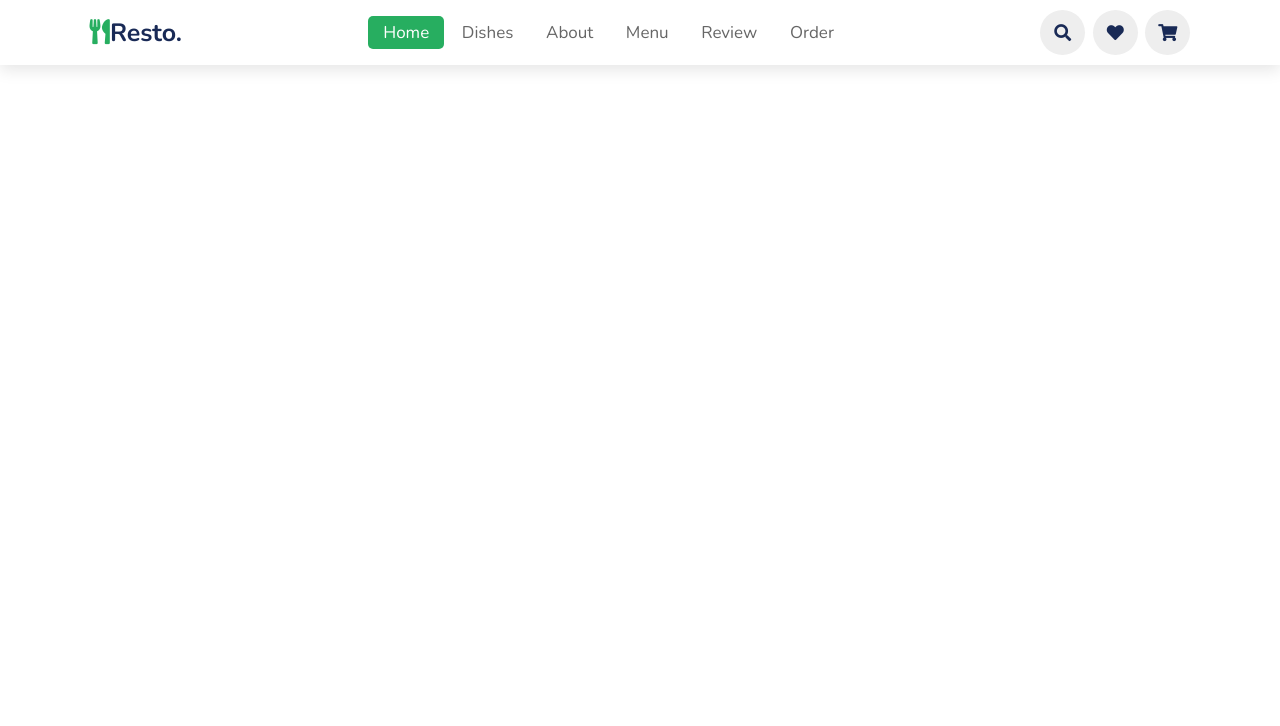
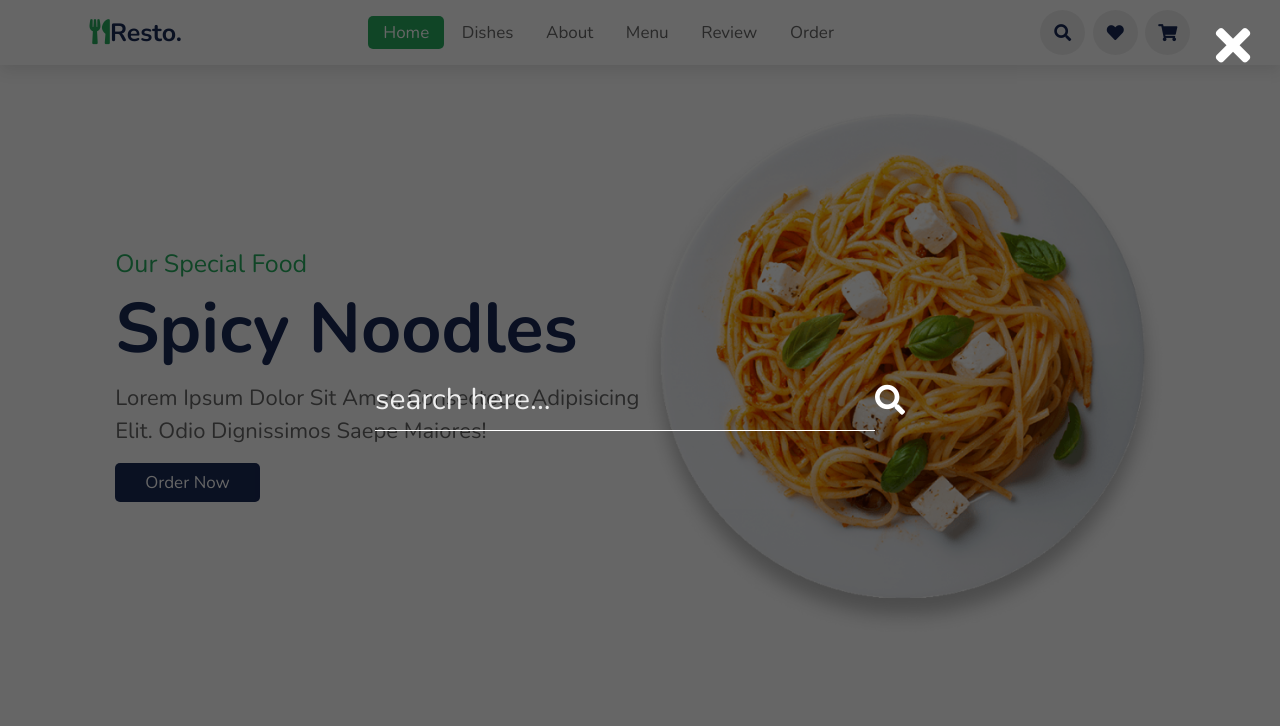
Before and after one commit to Ibrahim-K98han/food_website, a plain HTML site: page index.html in a window 1280 px wide. Both pictures are taken after a click on the icon 1062 px from the left and 32 px from the top of the page. Shown: the top 726 px of the page. Drawn offline with nearby package versions, Linux system fonts and the light colour scheme.

Commit message:
body added

```diff
--- a/css/style.css
+++ b/css/style.css
@@ -25,6 +25,26 @@ html{
     scroll-behavior: smooth;
 }
 
+section{
+    padding: 2rem 9%;
+}
+section:nth-child(even){
+    background: #eee;
+}
+.btn{
+    margin-top: 1rem;
+    display: inline-block;
+    font-size: 1.7rem;
+    color: #fff;
+    background: var(--balck);
+    border-radius: .5rem;
+    cursor: pointer;
+    padding: .8rem 3rem;
+}
+.btn:hover{
+    background: var(--green);
+    letter-spacing: .1rem;
+}
 header{
     position: fixed;
     top: 0;
@@ -82,14 +102,79 @@ header .icons a:hover{
 header .icons #menu-bars{
     display: none;
 }
-
-
-
-
-
-
-
-
+#search-form{
+    position: fixed;
+    top: -110%; left: 0;
+    height: 100%; width: 100%;
+    z-index: 1004;
+    background: rgba(0,0,0,.6);
+    display: flex;
+    align-items: center;
+    justify-content: center;
+    padding: 0 1rem;
+}
+#search-form.active{
+    top: 0;
+}
+#search-form #search-box{
+    width: 50rem;
+    border-bottom: .1rem solid #fff;
+    padding: 1rem 0;
+    color: #fff;
+    font-size: 3rem;
+    text-transform: none;
+    background: none;
+}
+#search-form #search-box::placeholder{
+    color: #eee;
+}
+#search-form #search-box::-webkit-search-cancel-button{
+    -webkit-appearance: none;
+}
+#search-form label{
+    color: #fff;
+    cursor: pointer;
+    font-size: 3rem;
+}
+#search-form label:hover{
+    color: var(--green);
+}
+#search-form #close{
+    position: absolute;
+    color: #fff;
+    cursor: pointer;
+    top: 2rem; right: 3rem;
+    font-size: 5rem;
+}
+.home .home-slider .slider{
+    display: flex;
+    align-items: center;
+    flex-wrap: wrap;
+    padding-top: 9rem;
+}
+.home .home-slider .slider .content{
+    flex: 1 1 45rem;
+}
+.home .home-slider .slider .image{
+    flex: 1 1 45rem;
+}
+.home .home-slider .slider .image img{
+    width: 100%;
+}
+.home .home-slider .slider .content span{
+    color: var(--green);
+    font-size: 2.5rem;
+}
+.home .home-slider .slider .content h3{
+    color: var(--balck);
+    font-size: 7rem;
+}
+.home .home-slider .slider .content p{
+    color: var(--light-color);
+    font-size: 2.2rem;
+    padding: .5rem 0;
+    line-height: 1.5;
+}
 
 
 
@@ -123,6 +208,10 @@ header .icons #menu-bars{
         border-top: .1rem solid rgba(0,0,0,.2);
         border-bottom: .1rem solid rgba(0,0,0,.2);
         padding: 1rem;
+        clip-path: polygon(0 0, 100% 0, 100% 0, 0 0);
+    }
+    header .navbar.active{
+        clip-path: polygon(0 0, 100% 0, 100% 100%, 0% 100%);
     }
     header .navbar a{
         display: block;
@@ -131,4 +220,8 @@ header .icons #menu-bars{
         font-size: 2rem;
         background: #eee;
     }
+    #search-form #search-box{
+        width: 90%;
+        margin: 0 1rem;
+    }
 }
--- a/index.html
+++ b/index.html
@@ -42,8 +42,54 @@
 
     <!-- header section end-->
 
+    <!-- search form -->
+    <form action="" id="search-form">
+        <input type="search" placeholder="search here..." name="" id="search-box">
+        <label for="search-box" class="fas fa-search"></label>
+        <i class="fas fa-times" id="close"></i>
+    </form>
 
-
+    <!-- home section start -->
+    <section class="home" id="home">
+        <div class="home-slider">
+            <div class="wrapper">
+                <div class="slider">
+                    <div class="content">
+                        <span>our special food</span>
+                        <h3>spicy noodles</h3>
+                        <p>Lorem ipsum dolor sit amet, consectetur adipisicing elit. Odio dignissimos saepe maiores!</p>
+                        <a href="#" class="btn">order now</a>
+                    </div>
+                    <div class="image">
+                        <img src="images/home-img-1.png" alt="" srcset="">
+                    </div>
+                </div>
+                <div class="slider">
+                    <div class="content">
+                        <span>our special food</span>
+                        <h3>fried chicken</h3>
+                        <p>Lorem ipsum dolor sit amet, consectetur adipisicing elit. Odio dignissimos saepe maiores!</p>
+                        <a href="#" class="btn">order now</a>
+                    </div>
+                    <div class="image">
+                        <img src="images/home-img-2.png" alt="" srcset="">
+                    </div>
+                </div>
+                <div class="slider">
+                    <div class="content">
+                        <span>our special food</span>
+                        <h3>hot pizza</h3>
+                        <p>Lorem ipsum dolor sit amet, consectetur adipisicing elit. Odio dignissimos saepe maiores!</p>
+                        <a href="#" class="btn">order now</a>
+                    </div>
+                    <div class="image">
+                        <img src="images/home-img-3.png" alt="" srcset="">
+                    </div>
+                </div>
+            </div>
+        </div>
+    </section>
+    <!-- home section end -->
 
 
 
--- a/js/script.js
+++ b/js/script.js
@@ -0,0 +1,19 @@
+let menu = document.querySelector('#menu-bars');
+let navbar = document.querySelector('.navbar');
+
+menu.onclick = () => {
+    menu.classList.toggle('fa-times');
+    navbar.classList.toggle('active');
+}
+
+window.onscroll = () => {
+    menu.classList.remove('fa-times');
+    navbar.classList.remove('active');
+}
+
+document.querySelector('#search-icon').onclick = () => {
+    document.querySelector('#search-form').classList.toggle('active');
+}
+document.querySelector('#close').onclick = () => {
+    document.querySelector('#search-form').classList.remove('active');
+}
```
